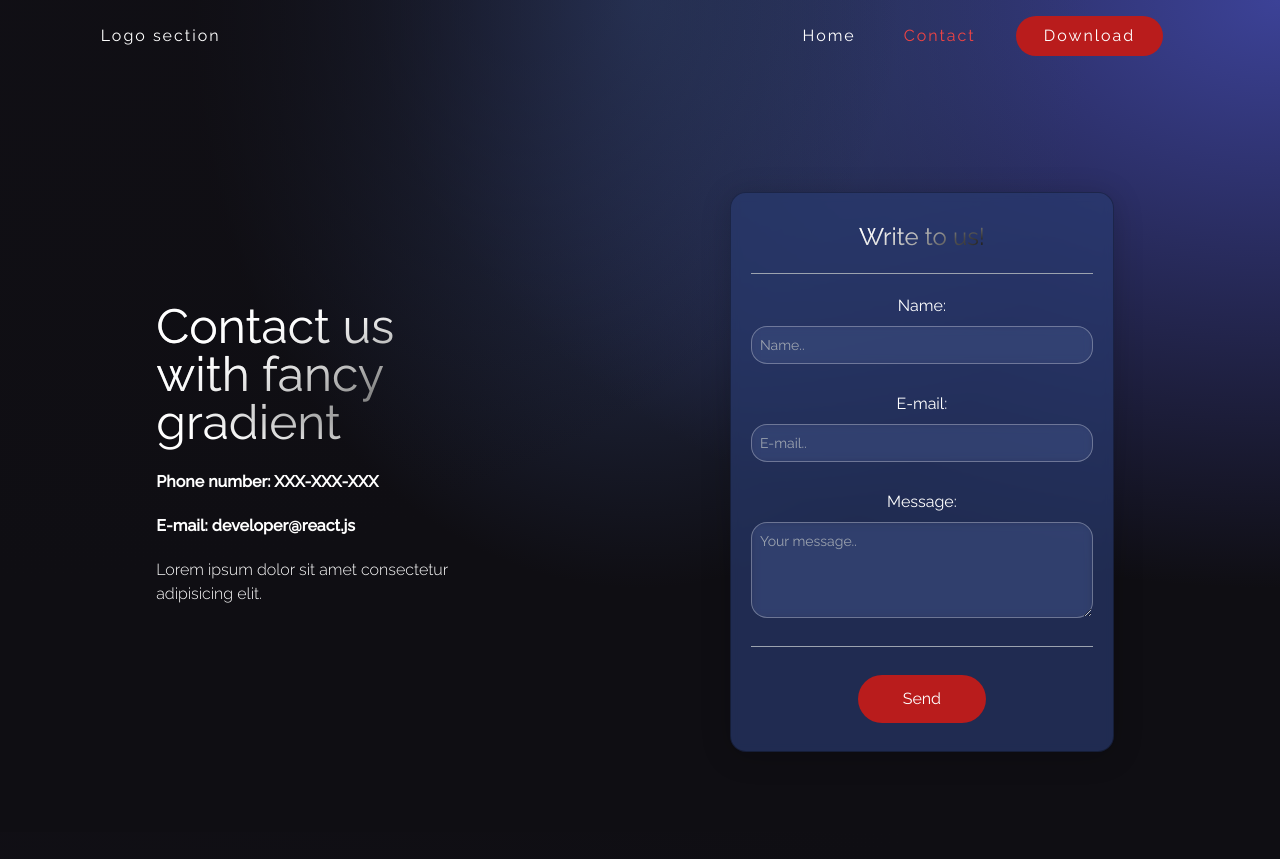
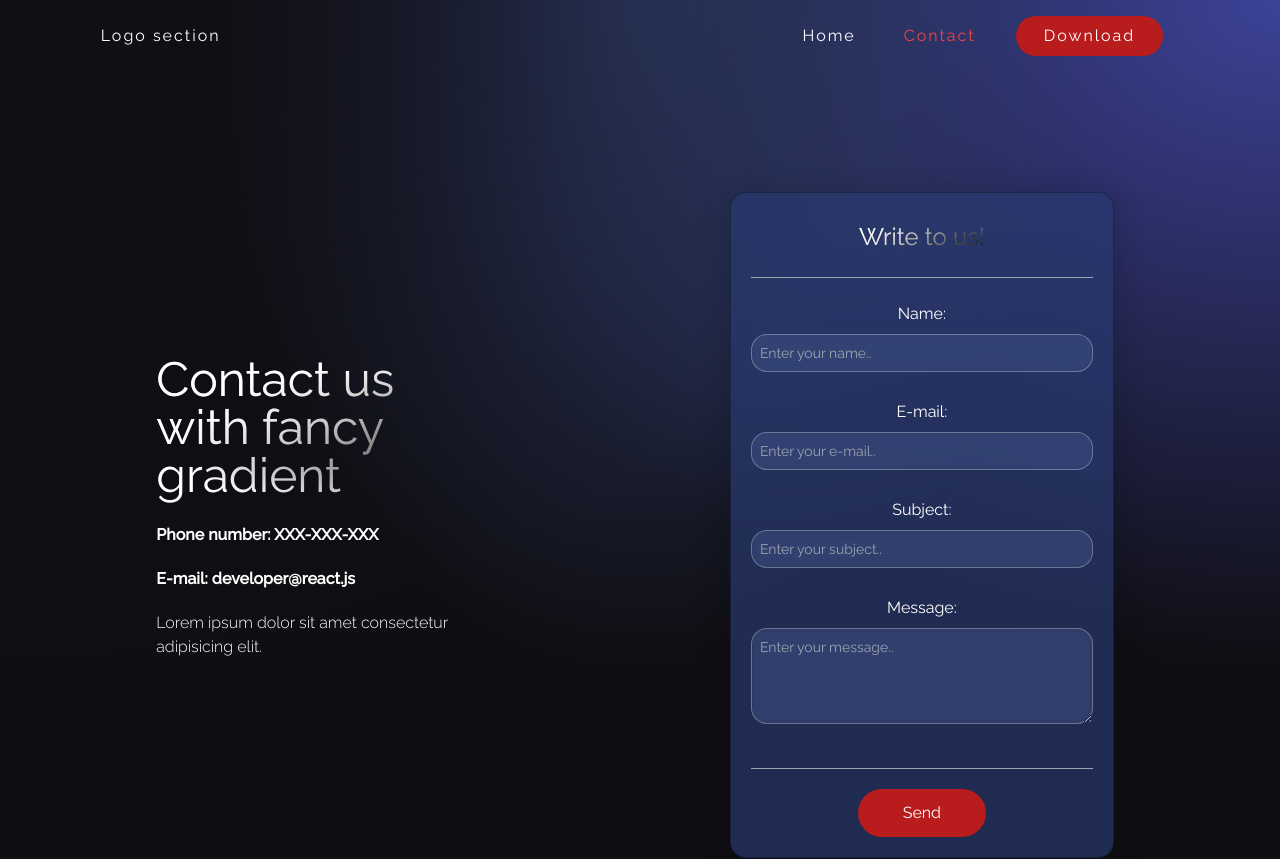
Before and after one commit to Anathretic/portfolio-website, a React (Vite) app: page /contact in a window 1280 px wide. Shown: the top 859 px of the page. Built offline with nearby package versions, Linux system fonts and the light colour scheme.

Commit message:
implemented form validation

```diff
--- a/package.json
+++ b/package.json
@@ -10,6 +10,7 @@
     "preview": "vite preview"
   },
   "dependencies": {
+    "@emailjs/browser": "^3.11.0",
     "react": "^18.2.0",
     "react-dom": "^18.2.0",
     "react-icons": "^4.9.0",
--- /dev/null
+++ b/src/components/Inputs.jsx
@@ -0,0 +1,38 @@
+const inputStyles =
+	'my-2 w-full rounded-sm p-2 outline-none bg-transparent text-white border-none text-sm white-glassmorphism'
+
+const FormInput = props => {
+	const { label, onChange, errorMessage, id, ...inputProps } = props
+
+	return (
+		<div className='w-full flex flex-col justify-center items-center'>
+			<label className='text-white mt-5'>{label}:</label>
+			<input
+				className={`${inputStyles}`}
+				{...inputProps}
+				onChange={onChange}
+			/>
+			<span>{errorMessage}</span>
+		</div>
+	)
+}
+
+const TextInput = props => {
+	const { label, onChange, errorMessage, id, ...textProps } = props
+
+	return (
+		<div className='w-full flex flex-col justify-center items-center'>
+			<label className='text-white mt-5'>{label}:</label>
+			<textarea
+				className={`min-h-[96px] max-h-[256px] mb-5 ${inputStyles}`}
+				{...textProps}
+				onChange={onChange}
+				minLength={50}
+				maxLength={1000}
+			/>
+			<span>{errorMessage}</span>
+		</div>
+	)
+}
+
+export {FormInput, TextInput}
--- /dev/null
+++ b/src/data/InputData.jsx
@@ -0,0 +1,33 @@
+const InputData = [
+	{
+		id: 7,
+		name: 'username',
+		type: 'text',
+		placeholder: 'Enter your name..',
+		label: 'Name',
+		errorMessage: 'Should be 3-16 characters!',
+		pattern: '^[A-Za-z]{3,16}$',
+		required: true,
+	},
+	{
+		id: 8,
+		name: 'email',
+		type: 'email',
+		placeholder: 'Enter your e-mail..',
+		label: 'E-mail',
+		errorMessage: 'It should be a valid email address!',
+		required: true,
+	},
+	{
+		id: 9,
+		name: 'subject',
+		type: 'text',
+		placeholder: 'Enter your subject..',
+		label: 'Subject',
+		errorMessage: 'Should be 6-35 characters!',
+		pattern: '^[A-Za-z]{6,35}$',
+		required: true,
+	},
+]
+
+export default InputData
--- /dev/null
+++ b/src/data/TextInputData.jsx
@@ -0,0 +1,13 @@
+const TextInputData = [
+    {
+        id: 10,
+        name: 'message',
+        type: 'text',
+        placeholder: 'Enter your message..',
+        label: 'Message',
+        errorMessage: 'Write something! (50-1000 characters)',
+        required: true,
+    },
+]
+
+export default TextInputData
--- a/src/index.css
+++ b/src/index.css
@@ -69,11 +69,26 @@ nav {
 
 .gradient-bg-footer {
 	background-color: #0f0e13;
-	background-image:
-	  radial-gradient(at 0% 100%, hsla(253,16%,7%,1) 0, transparent 50%),
-	  radial-gradient(at 50% 0%, hsla(225,39%,25%,1) 0, transparent 50%);
-  }
+	background-image: radial-gradient(at 0% 100%, hsla(253, 16%, 7%, 1) 0, transparent 50%),
+		radial-gradient(at 50% 0%, hsla(225, 39%, 25%, 1) 0, transparent 50%);
+}
 
 .active {
 	color: rgb(239 68 68);
 }
+
+form span {
+	display: none;
+	padding: 3px;
+	color: rgb(239 68 68);
+}
+
+form input:invalid[focused='true'] ~ span,
+form textarea:invalid[focused='true'] ~ span {
+	display: block;
+}
+
+form input:invalid[focused='true'],
+form textarea:invalid[focused='true'] {
+	border: 1px solid rgb(239 68 68);
+}
--- a/src/sections/Contact.jsx
+++ b/src/sections/Contact.jsx
@@ -1,9 +1,36 @@
-import { Link } from 'react-router-dom'
-
-const inputStyles =
-	'my-2 w-full rounded-sm p-2 outline-none bg-transparent text-white border-none text-sm white-glassmorphism'
+import { useState } from 'react'
+import InputData from '../data/InputData'
+import TextInputData from '../data/TextInputData'
+import { FormInput, TextInput } from '../components/Inputs'
 
 const Contact = () => {
+	const [focused, setFocused] = useState(false)
+	const [values, setValues] = useState({
+		username: '',
+		email: '',
+		subject: '',
+	})
+
+	const [textValue, setTextValue] = useState({
+		message: '',
+	})
+
+	const handleSubmit = e => {
+		e.preventDefault()
+
+		setValues({ username: '', email: '', subject: '' }), setTextValue({ message: '' })
+		setFocused(false)
+	}
+
+	const onChange = e => {
+		setValues({ ...values, [e.target.name]: e.target.value })
+		setTextValue({ ...textValue, [e.target.name]: e.target.value })
+	}
+
+	const handleFocus = () => {
+		setFocused(true)
+	}
+
 	return (
 		<div className='flex w-full justify-center items-center'>
 			<div className='flex mf:flex-row flex-col items-center justify-between md:p-20 py-12 px-4'>
@@ -18,28 +45,42 @@ const Contact = () => {
 					</p>
 				</div>
 				<div className='flex flex-col flex-1 items-center justify-start w-full sm:w-96 mf:mt-0 mf:ml-20 mt-10'>
-					<form className='px-5 py-2 sm:w-96 w-full flex flex-col justify-start items-center blue-glassmorphism mt-10'>
+					<form
+						onSubmit={handleSubmit}
+						className='px-5 py-2 sm:w-96 w-full flex flex-col justify-start items-center blue-glassmorphism mt-10'>
 						<h2 className='p-5 text-2xl text-white text-gradient'>Write to us!</h2>
 
-						<div className='h-[1px] w-full bg-gray-400' />
+						<div className='h-[1px] w-full bg-gray-400 my-1' />
 
-						<label className='text-white mt-5'>Name:</label>
-						<input className={`${inputStyles}`} placeholder='Name..' name='name' type='text' />
-						<label className='text-white mt-5'>E-mail:</label>
-						<input className={`${inputStyles}`} placeholder='E-mail..' name='e-mail' type='text' />
-						<label className='text-white mt-5'>Message:</label>
-						<textarea
-							className={`min-h-[96px] max-h-[256px] ${inputStyles} mb-5`}
-							placeholder='Your message..'
-							name='message'></textarea>
+						{InputData.map(input => (
+							<FormInput
+								key={input.id}
+								{...input}
+								value={values[input.name]}
+								onChange={onChange}
+								onInvalid={handleFocus}
+								focused={focused.toString()}
+							/>
+						))}
 
-						<div className='h-[1px] w-full bg-gray-400 my-2' />
+						{TextInputData.map(text => (
+							<TextInput
+								key={text.id}
+								{...text}
+								value={textValue[text.name]}
+								onChange={onChange}
+								onInvalid={handleFocus}
+								focused={focused.toString()}
+							/>
+						))}
 
-						<Link
-							to='/'
-							className='flex flex-row justify-center items-center my-5 bg-[#b91c1c] p-3 w-32 rounded-full cursor-pointer hover:bg-[#7f1d1d] transition duration-300'>
-							<p className='text-white text-base'>Send</p>
-						</Link>
+						<div className='h-[1px] w-full bg-gray-400 mt-6' />
+
+						<button
+							type='submit'
+							className='flex flex-row justify-center items-center mt-5 mb-3 bg-[#b91c1c] p-3 w-32 rounded-full cursor-pointer hover:bg-[#7f1d1d] transition duration-300 text-white'>
+							Send
+						</button>
 					</form>
 				</div>
 			</div>
```
Also changed, not shown: 1 other file (tests, documents, lock files or other folders).
